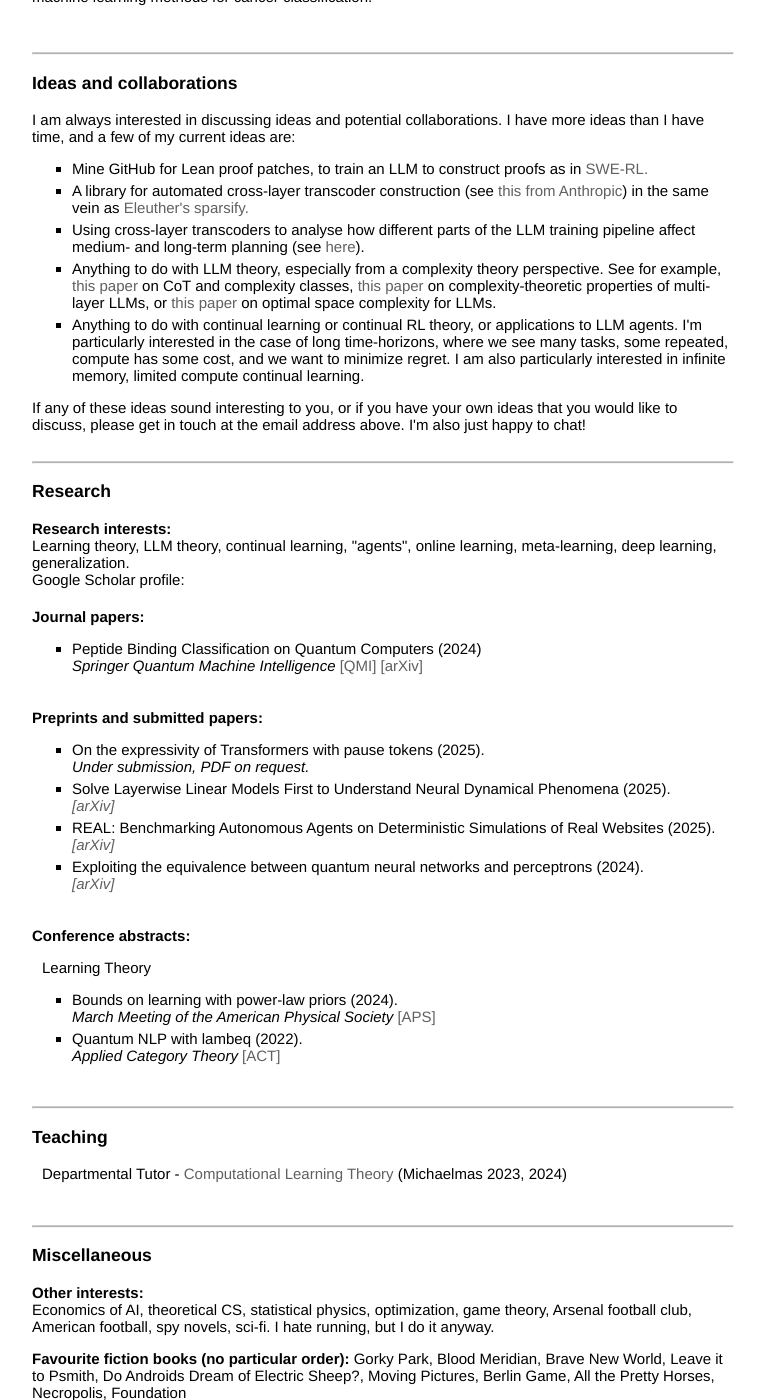
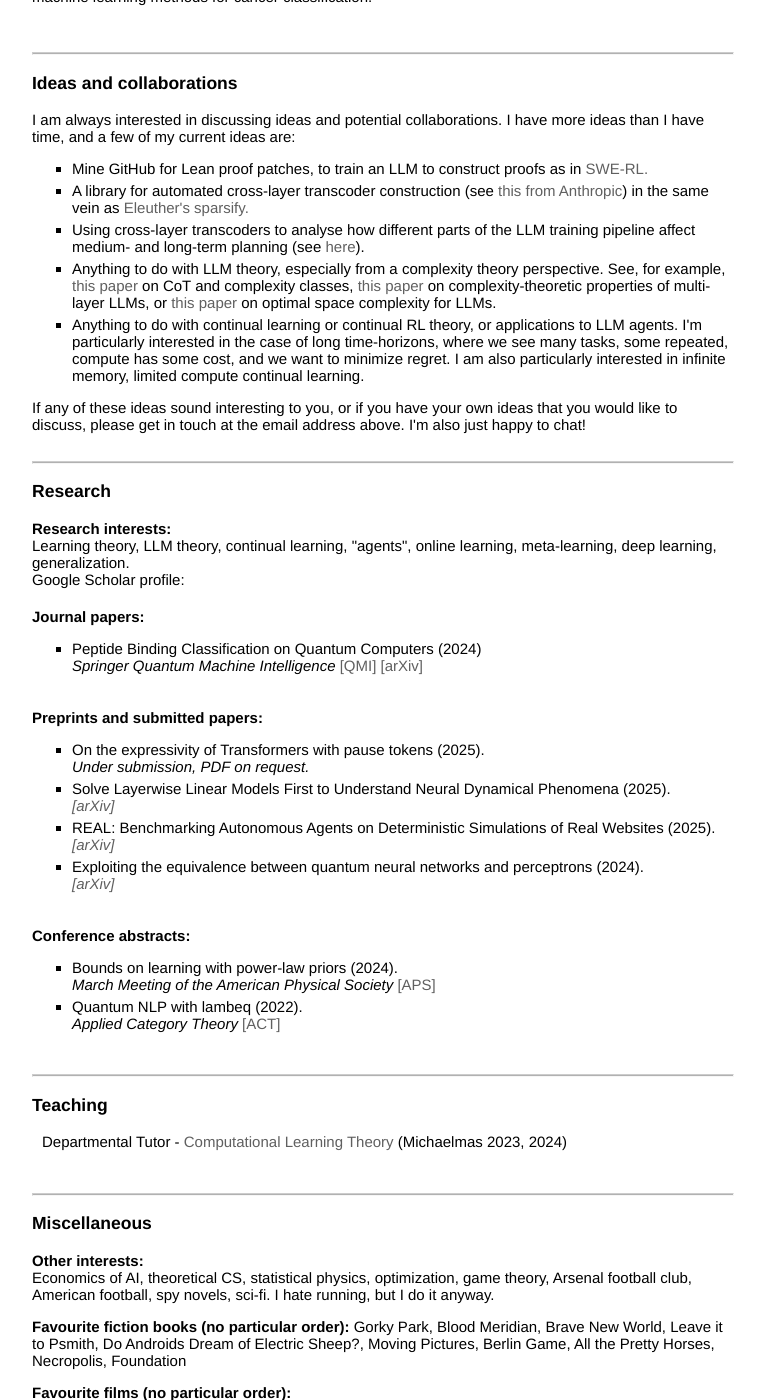
Before and after one commit to le-big-mac/le-big-mac.github.io, a Jekyll site: the page built from index.html, in a window 1280 px wide and 1400 px high, scrolled down 619 px. Shown: the whole window, without its empty margins (258-1023 px from the left). Built offline with Jekyll 4.4.1, drawn with Linux system fonts in a browser that asks for light colours; a style sheet for code colours, icons or effects is not loaded.

Commit message:
small typo

```diff
--- a/index.html
+++ b/index.html
@@ -56,7 +56,7 @@
         <li>Mine GitHub for Lean proof patches, to train an LLM to construct proofs as in <a href="https://arxiv.org/abs/2502.18449">SWE-RL.</a></li>
         <li>A library for automated cross-layer transcoder construction (see <a href="https://transformer-circuits.pub/2025/attribution-graphs/methods.html">this from Anthropic</a>) in the same vein as <a href="https://github.com/EleutherAI/sparsify">Eleuther's sparsify.</a></li>
         <li>Using cross-layer transcoders to analyse how different parts of the LLM training pipeline affect medium- and long-term planning (see <a href="https://github.com/EleutherAI/sparsify">here</a>).</li>
-        <li>Anything to do with LLM theory, especially from a complexity theory perspective. See for example, <a href="https://arxiv.org/abs/2402.12875">this paper</a> on CoT and complexity classes, <a href="https://arxiv.org/abs/2412.02975">this paper</a> on complexity-theoretic properties of multi-layer LLMs, or <a href="https://arxiv.org/abs/2503.14337">this paper</a> on optimal space complexity for LLMs.</li>
+        <li>Anything to do with LLM theory, especially from a complexity theory perspective. See, for example, <a href="https://arxiv.org/abs/2402.12875">this paper</a> on CoT and complexity classes, <a href="https://arxiv.org/abs/2412.02975">this paper</a> on complexity-theoretic properties of multi-layer LLMs, or <a href="https://arxiv.org/abs/2503.14337">this paper</a> on optimal space complexity for LLMs.</li>
         <li>Anything to do with continual learning or continual RL theory, or applications to LLM agents. I'm particularly interested in the case of long time-horizons, where we see many tasks, some repeated, compute has some cost, and we want to minimize regret. I am also particularly interested in infinite memory, limited compute continual learning.</li>
     </ul>
     If any of these ideas sound interesting to you, or if you have your own ideas that you would like to discuss, please get in touch at the email address above. I'm also just happy to chat!
@@ -100,7 +100,6 @@
 <div class="textblock3">
     <b>Conference abstracts:</b><BR>
     <p style="text-indent: 10px;">
-        Learning Theory
         <ul class="b">
             <li>Bounds on learning with power-law priors (2024).<br>
                 <i>March Meeting of the American Physical Society</i> <a href="https://meetings.aps.org/Meeting/MAR24/Session/T28.6">[APS]</a>
```
